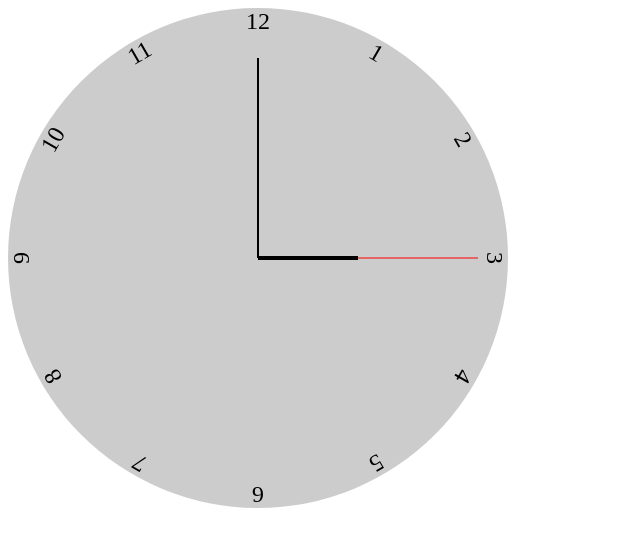
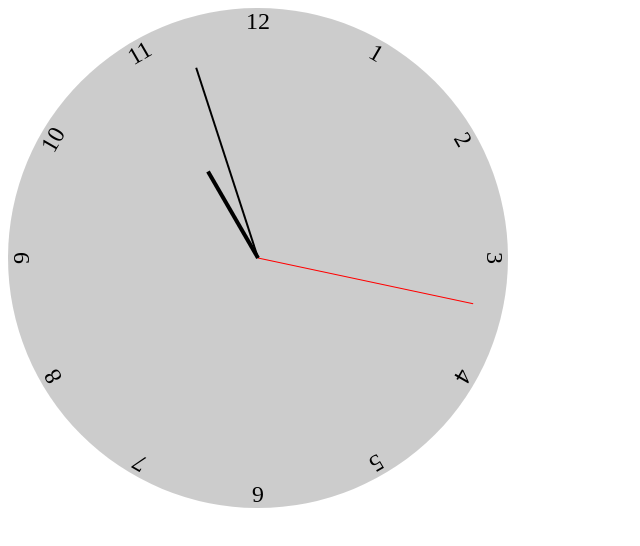
Before and after one commit to adriansanduta/ClockBuild, a plain HTML site: page index.html in a window 1280 px wide. Shown: the whole page, without its empty margins (0-640 px from the left). Drawn offline with Linux system fonts and the light colour scheme.

Commit message:
clock1.4

```diff
--- /dev/null
+++ b/app.js
@@ -0,0 +1,12 @@
+const secondHandle = document.querySelector('.handle__seconds');
+const minuteHandle = document.querySelector('.handle__minutes');
+const hourHandle = document.querySelector('.handle__hours');
+
+const d = new Date();
+const hour = d.getHours();
+const minutes = d.getMinutes();
+const seconds = d.getSeconds();
+
+hourHandle.style.transform = `translateX(-50%) rotate(${hour * 30}deg)`;
+minuteHandle.style.transform = `translateX(-50%) rotate(${minutes * 6}deg)`;
+secondHandle.style.transform = `translateX(-50%) rotate(${seconds * 6}deg)`;
--- a/index.html
+++ b/index.html
@@ -25,5 +25,6 @@
     <div class="handle handle__minutes"></div>
     <div class="handle handle__hours"></div>
 </div>
+<script src="app.js"></script>
 </body>
 </html>
```
